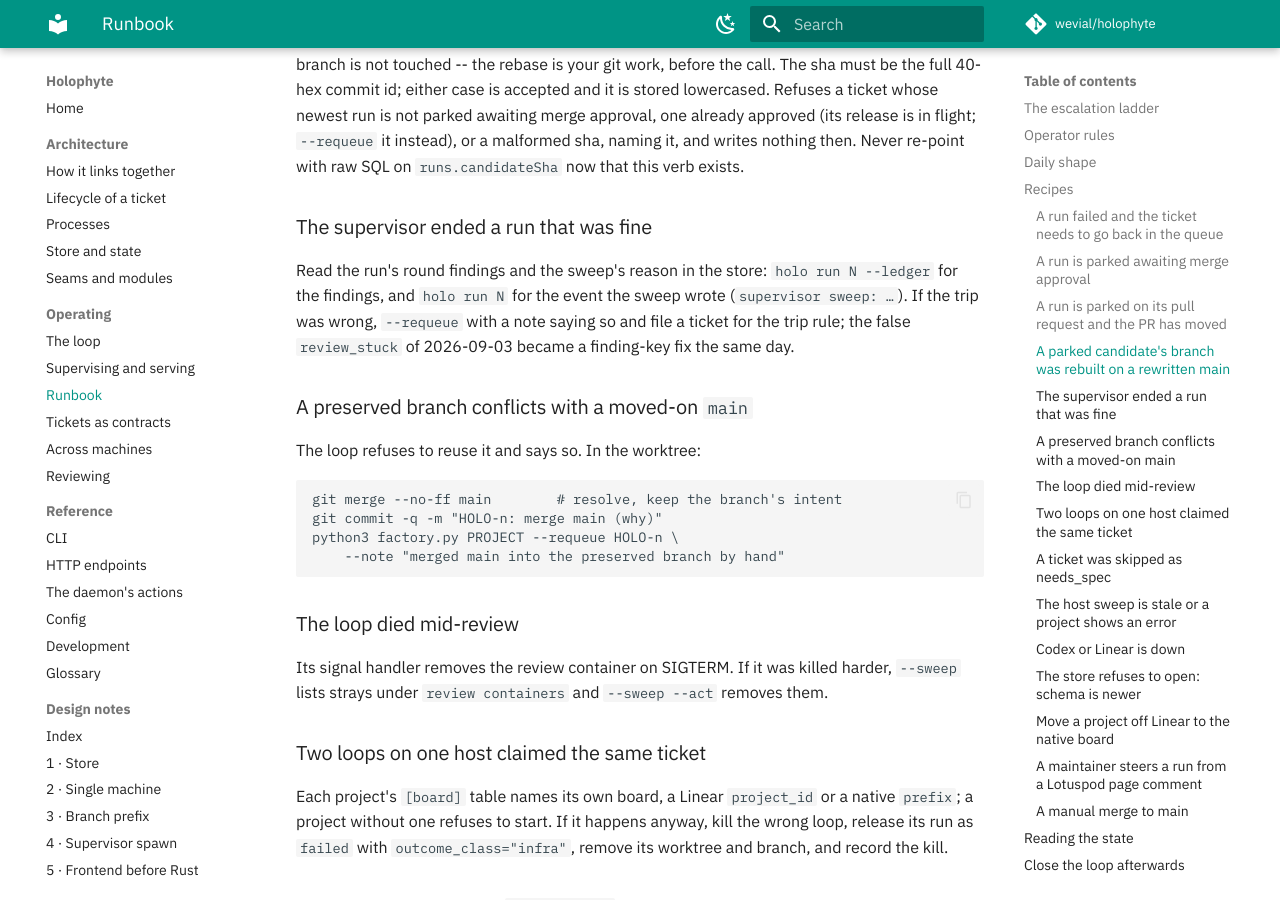
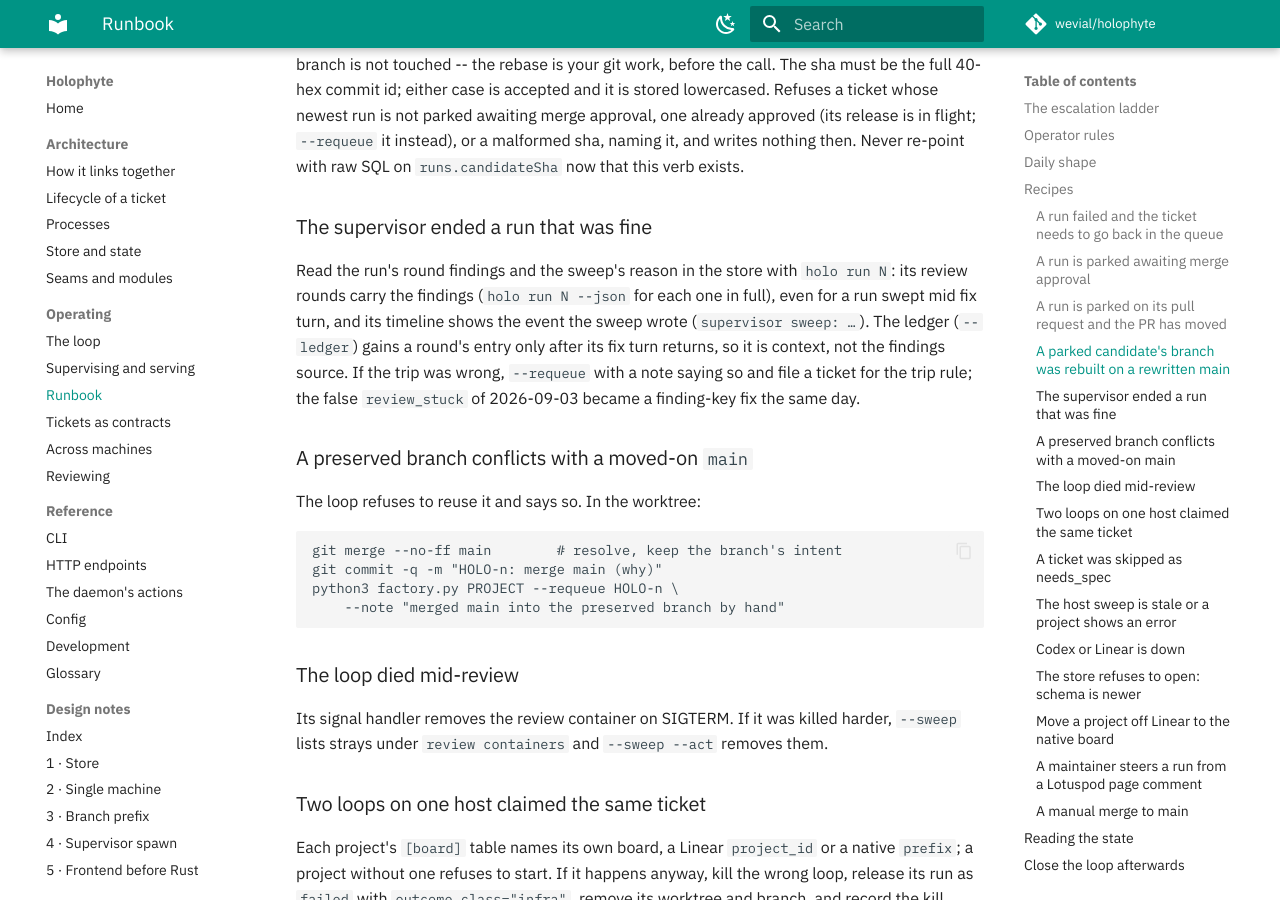
Before and after one commit to wevial/holophyte, an MkDocs documentation site: the page built from docs/operating/runbook.md, in a window 1280 px wide and 900 px high, scrolled down 2987 px. Built offline with MkDocs 1.6.1 and Material for MkDocs 9.7.7, drawn with Linux system fonts in a browser that asks for light colours; comment, search, counter and statistics services are not loaded.

Commit message:
docs(runbook): read a swept run's findings from holo run N, not the ledger (HOLO-257)
ADDRESS thread 2: _review_rounds writes the round's ledger entry only
after fix_turn returns, so a run the supervisor sweeps mid fix turn has
no findings in holo run N --ledger. The supervisor recipe now reads the
findings from the run detail's review rounds (holo run N, or --json for
each finding in full) and calls the ledger context.

```diff
--- a/docs/operating/runbook.md
+++ b/docs/operating/runbook.md
@@ -147,11 +147,15 @@ with raw SQL on `runs.candidateSha` now that this verb exists.
 
 ### The supervisor ended a run that was fine
 
-Read the run's round findings and the sweep's reason in the store:
-`holo run N --ledger` for the findings, and `holo run N` for the event the
-sweep wrote (`supervisor sweep: …`). If the trip was wrong, `--requeue`
-with a note saying so and file a ticket for the trip rule; the false
-`review_stuck` of 2026-09-03 became a finding-key fix the same day.
+Read the run's round findings and the sweep's reason in the store with
+`holo run N`: its review rounds carry the findings (`holo run N --json`
+for each one in full), even for a run swept mid fix turn, and its
+timeline shows the event the sweep wrote (`supervisor sweep: …`). The
+ledger (`--ledger`) gains a round's entry only after its fix turn
+returns, so it is context, not the findings source. If the trip was
+wrong, `--requeue` with a note saying so and file a ticket for the trip
+rule; the false `review_stuck` of 2026-09-03 became a finding-key fix
+the same day.
 
 ### A preserved branch conflicts with a moved-on `main`
 
```
